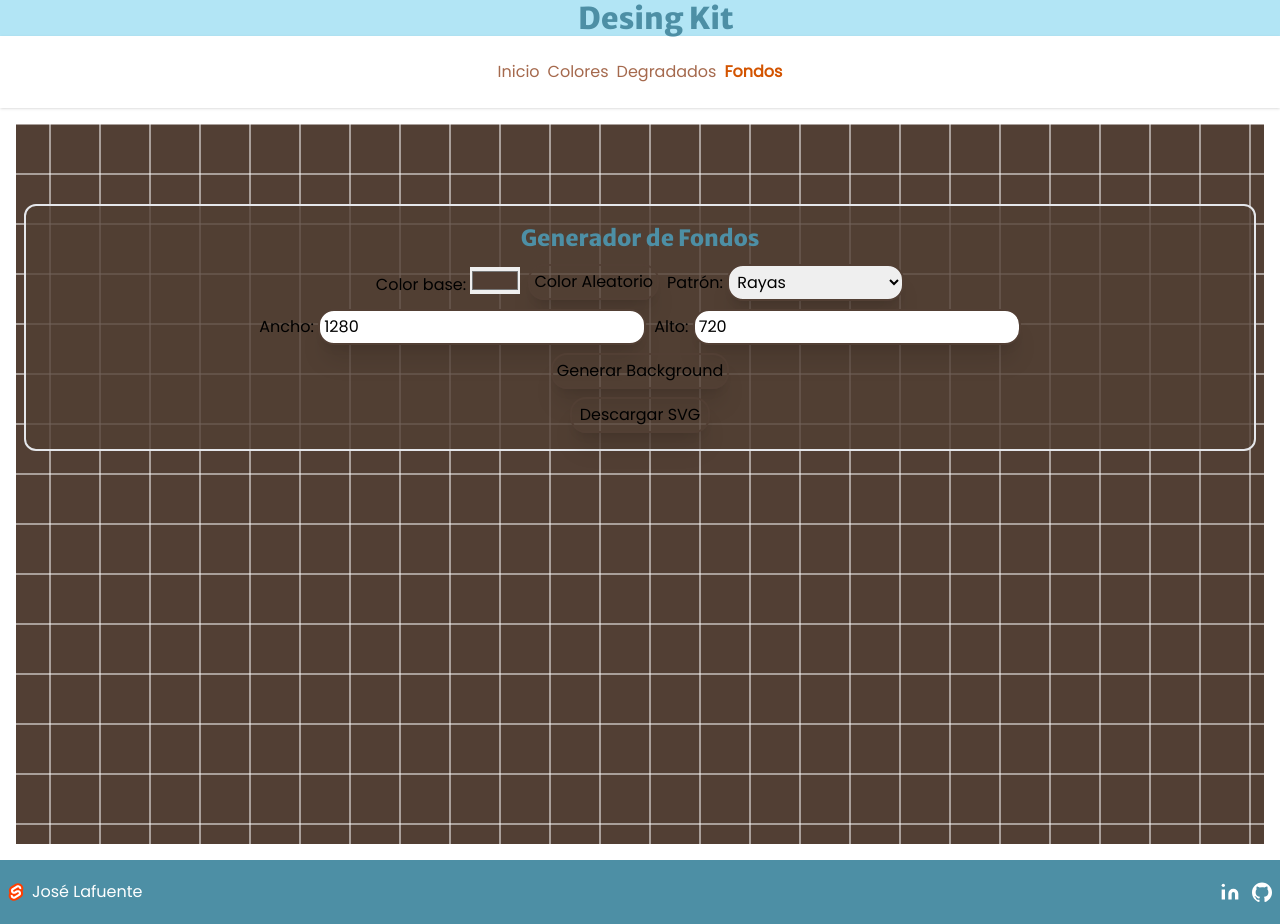
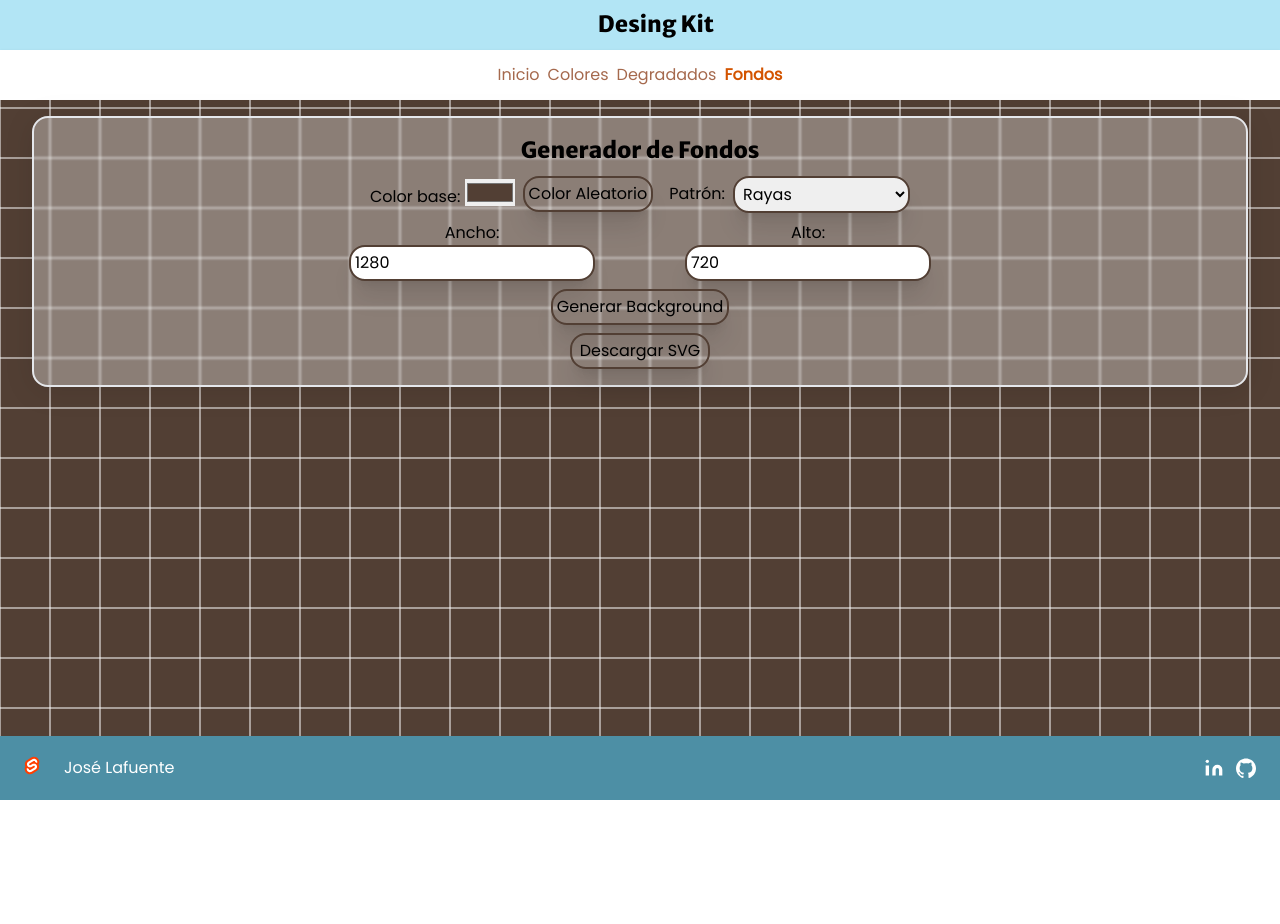
Before and after one commit to LafuenteColoradoJose/desing-kit, a SvelteKit app: page /patterns in a window 1280 px wide. After the commit the page ends 800 px from the top, so only its background shows below. Built offline with nearby package versions, Linux system fonts and the light colour scheme; some icons are missing.

Commit message:
feat: Improve layout and styling of color, pattern, and gradient pages

```diff
--- a/src/components/backgrounds.svelte
+++ b/src/components/backgrounds.svelte
@@ -12,7 +12,7 @@
 
 	let opaccity = 0.8;
 	let baseColor = generateRandomColor();
-	let rgbaColor = `rgba(${parseInt(baseColor.slice(1, 3), 16)}, ${parseInt(baseColor.slice(3, 5), 16)}, ${parseInt(baseColor.slice(5, 7), 16)}, ${opaccity})`;
+	// let rgbaColor = `rgba(${parseInt(baseColor.slice(1, 3), 16)}, ${parseInt(baseColor.slice(3, 5), 16)}, ${parseInt(baseColor.slice(5, 7), 16)}, ${opaccity})`;
 	let pattern = 'stripes';
 	let width = 1280;
 	let height = 720;
@@ -54,14 +54,18 @@
 	$: generateSvg();
 </script>
 
-<div id="preview" class="flex flex-col justify-start w-full h-screen md:h-[720px]" style="background-image: url({svgDataUrl_value})">
+<div
+	id="preview"
+	class="flex flex-col justify-start w-full h-full"
+	style="background-image: url({svgDataUrl_value})"
+>
 	<div
 		id="form"
-		class="flex flex-col justify-center items-center gap-2 border-2 rounded-xl mt-20 mx-2 py-4"
-		style="background-color: {rgbaColor}; border-color: {baseColor}, 0.2;"
+		class="flex flex-col justify-center items-center gap-2 border-2 px-8 rounded-xl mt-4 mx-8 py-4"
 	>
-		<h1 class="text-center">Generador de Fondos</h1>
-		<div class="flex flex-col justify-between items-center gap-2 md:flex-row md:gap-">
+		<h1>Generador de Fondos</h1>
+
+		<div class="flex flex-col justify-center items-center gap-2 md:flex-row">
 			<label>
 				Color base:
 				<input type="color" bind:value={baseColor} />
@@ -71,9 +75,10 @@
 				style="border: 2px solid {baseColor};"
 				class="rounded-2xl p-1 shadow-xl">Color Aleatorio</button
 			>
-			<label>
-				Patrón:
+			<div class="flex flex-col justify-start items-center"></div>
+			<label for="patterns"> Patrón: </label>
 			<select
+				id="patterns"
 				bind:value={pattern}
 				style="border: 2px solid {baseColor};"
 				class="rounded-2xl p-1 shadow-xl"
@@ -85,29 +90,30 @@
 				<option value="waves">Olas</option>
 				<option value="diagonalLines">Líneas Diagonales</option>
 			</select>
-			</label>
 		</div>
-		<div class="flex flex-col justify-between items-center gap-2 md:flex-row md:gap-">
-			<label>
-				Ancho:
+		<div class="flex flex-col justify-center items-center gap-2 md:flex-row">
+			<div class="flex flex-col justify-start items-center">
+				<label for="width"> Ancho: </label>
 				<input
+					id="width"
 					style="border: 2px solid {baseColor};"
-					class="rounded-2xl p-1 shadow-xl"
+					class="rounded-2xl p-1 shadow-xl w-3/4"
 					type="number"
 					bind:value={width}
 					min="1"
 				/>
-			</label>
-			<label>
-				Alto:
+			</div>
+			<div class="flex flex-col justify-start items-center">
+				<label laber for="height"> Alto: </label>
 				<input
+					id="height"
 					style="border: 2px solid {baseColor};"
-					class="rounded-2xl p-1 shadow-xl"
+					class="rounded-2xl p-1 shadow-xl w-3/4"
 					type="number"
 					bind:value={height}
 					min="1"
 				/>
-			</label>
+			</div>
 		</div>
 		<button
 			style="border: 2px solid {baseColor};"
@@ -127,4 +133,12 @@
 		background-position: center;
 		background-repeat: repeat;
 	}
+
+	#form {
+		background: rgba(255, 255, 255, 0.33);
+		border-radius: 16px;
+		box-shadow: 0 4px 30px rgba(0, 0, 0, 0.1);
+		backdrop-filter: blur(1.1px);
+		-webkit-backdrop-filter: blur(1.1px);
+	}
 </style>
--- a/src/components/footer.svelte
+++ b/src/components/footer.svelte
@@ -2,13 +2,15 @@
 </script>
 
 <footer>
-	<section class="flex flex-row justify-between px-2 items-center bg-[#4d8fa5] text-white h-16">
-		<article class="flex flex-row gap-2">
-			<img src="/svelte-1.svg" alt="svelte" class="w-4 h-auto" />
-			<stron>José Lafuente</stron>
+	<section class="flex flex-row justify-between items-center px-6 bg-[#4d8fa5] text-white w-screen h-16">
+		<article class="flex flex-row gap-6">
+			<a href="https://svelte.dev" target="_blank" rel="noopener noreferrer">
+				<img src="/svelte-1.svg" alt="svelte" class="w-4 h-auto" />
+			</a>
+			<stron><a href="mailto:joselafuente77@gmail.com">José Lafuente</stron>
 		</article>
 
-		<span class="inline-flex sm:ml-auto sm:mt-0 mt-4 justify-center sm:justify-start">
+		<span class="flex flex-row justify-center items-center">
 			<a href="https://www.linkedin.com/in/joselafuentecolorado/" target="_blank" class="ml-3">
 			  <svg fill="currentColor" stroke="currentColor" stroke-linecap="round" stroke-linejoin="round" stroke-width="0" class="w-5 h-5" viewBox="0 0 24 24">
 				<path stroke="none" d="M16 8a6 6 0 016 6v7h-4v-7a2 2 0 00-2-2 2 2 0 00-2 2v7h-4v-7a6 6 0 016-6zM2 9h4v12H2z"></path>
--- a/src/components/gradient-generator.svelte
+++ b/src/components/gradient-generator.svelte
@@ -80,8 +80,8 @@
 --gradient-3:{colors[2]};
 --gradient-4:{colors[3]};"
 
- class="flex flex-col justify-center items-center gap-2 pb-4">
-	<h1 >Generador de Degradados</h1>
+ class="flex flex-col justify-center items-center gap-2 pb-4 w-full h-full">
+	<h1>Generador de Degradados</h1>
 	<button on:click={randomColors} class="border-2 border-[#4d8fa5] rounded-2xl p-1"
 		>Colores Aleatorios</button
 	>
@@ -110,10 +110,6 @@
 
 <style>
 
-    h1 {
-        text-shadow: 0.5px 1px 1px white;
-    }
-
 	#gradientAnimation {
 		background: linear-gradient(
 			var(--deg),
--- a/src/components/nav-bar.svelte
+++ b/src/components/nav-bar.svelte
@@ -2,7 +2,7 @@
     import { page } from '$app/stores';
   </script>
 
-  <nav class="shadow" >
+  <nav class="flex shadow h-[50px]" >
       <div class="container flex items-center justify-center p-6 mx-auto gap-2" >
           <a href="/" class="{($page.url.pathname === '/') ? 'active' : ''}">Inicio</a>
 
--- a/src/components/pallete-colors.svelte
+++ b/src/components/pallete-colors.svelte
@@ -67,14 +67,10 @@
 	}
 </script>
 
-<div class="flex flex-col justify-center items-center mt-2">
-	<h1 class="text-center">Generador de Colores</h1>
-	<div class="flex flex-col justify-center items-center gap-2 my-4 md:flex-row md:gap-3">
-		<button
-			on:click={updateBaseColor}
-			style="border: 2px solid {baseColor};"
-			class="border-2 rounded-2xl p-1">Color Aleatorio</button
-		>
+<div class="flex flex-col items-center gap-2 h-full sm:justify-center md:gap-10">
+	<h1>Generador de Colores</h1>
+	<div class="flex flex-col justify-center items-center gap-2 md:flex-row md:gap-3">
+
 		<div class="flex flex-row items-center gap-2">
 			<label for="baseColor"> Color base: </label>
 			<input
@@ -97,35 +93,42 @@
 				<option value="triadic">Triádica</option>
 			</select>
 		</div>
-		<button
-			on:click={generatePalette}
-			style="border: 2px solid {baseColor};"
-			class="border-2 rounded-2xl p-1">Generar Paleta</button
-		>
+		<div>
+			<button
+				on:click={generatePalette}
+				style="border: 2px solid {baseColor};"
+				class="border-2 rounded-2xl p-1">Generar Paleta</button
+			>
+			<button
+				on:click={updateBaseColor}
+				style="border: 2px solid {baseColor};"
+				class="border-2 rounded-2xl p-1">Color Aleatorio</button
+			>
+		</div>
 	</div>
 
-	<div style="border: 2px solid {baseColor};" class="flex flex-col justify-center items-center p-3 border-2 rounded-2xl w-9/12 h-[450px] ">
+	<div style="border: 2px solid {baseColor};" class="flex flex-col justify-center items-center p-3 rounded-2xl w-[82dvw] h-[40dvh]">
 		{#each palette as color}
-			<div class="color" style="background-color: {color};"></div>
-			<div class="flex flex-row gap-3 pl-3">
-				<span>
+			<div class="color w-[70dvw] h-[2dvh] m-2 px-4" style="background-color: {color};"></div>
+			<div class="flex flex-row">
+				<span class="text-base">
 					{color} <br />
 				</span>
-				<span>
+				<span class="text-sm">
 					{hexToRgb(color)}
 				</span>
 			</div>
 		{/each}
 	</div>
+
 </div>
 
 <style>
 	.color {
-		width: 50dvw;
-		height: 5dvh;
 		margin: 10px;
 		padding-left: 10px;
 		border: 2px solid #333;
 		border-radius: 4px;
 	}
+
 </style>
--- a/src/routes/+layout.svelte
+++ b/src/routes/+layout.svelte
@@ -16,12 +16,12 @@
 	// console.log(svgDataUrl_value);
 </script>
 
-<header>
-	<div class="flex flex-row justify-center items-center bg-[#b2e5f5] gap-2">
+<header class="flex flex-col justify-between w-full h-[100px]">
+	<div class="flex flex-row justify-center items-center bg-[#b2e5f5] gap-2 h-[50px]">
 		<div class="icon">
 			<MdBuild />
 		</div>
-		<h1 class="text-3xl" >Desing Kit</h1>
+		<h1>Desing Kit</h1>
 	</div>
 	<NavBar />
 </header>
@@ -34,13 +34,16 @@
 <style>
 	:global(h1, h2, h3, h4, h5, h6) {
 		font-family: 'Merriweather Sans', sans-serif;
-		color: #4d8fa5;
-		font-weight: 800;
 
 	}
 
 	:global(h1) {
 		font-size: 1.4rem;
+		text-align: center;
+		font-display: swap;
+		color: black;
+		font-weight: 800;
+
 	}
 	:global(p, a, span, label, input, select, button) {
 		font-family: 'Poppins', sans-serif;
@@ -55,7 +58,7 @@
 		display: flex;
 		flex-direction: column;
 		justify-content: space-between;
-		align-items: normal;
+		align-items: center;
 	}
 
 	:global(.icon) {
@@ -64,9 +67,14 @@
 		color: #4d8fa5;
 	}
 
-	/* main {
+	:global(main) {
+		display: flex;
+		flex-direction: column;
+		justify-content: center;
+		align-items: center;
 		width: 100%;
-		height: 100%;
-		background-size: contain;
-	} */
+		height: 100dvh;
+	}
+
+
 </style>
--- a/src/routes/+page.svelte
+++ b/src/routes/+page.svelte
@@ -3,11 +3,9 @@
 </script>
 
 <section in:fade={{ duration: 500 }} class="mt-4">
-	<article class="flex flex-col justify-evenly items-center px-8 gap-6 md:px-12 lg:px-44">
+	<article class="flex flex-col items-center px-8 gap-2 md:px-12 md:gap-28 lg:px-44 lg:gap-20">
 
-		<div class="flex justify-center">
-			<img class="w-auto h-12" src="/sveltekit.png" alt="svelte machine logo" />
-		</div>
+			<img class="w-auto h-8 md:h-20 lg:h-28" src="/sveltekit.png" alt="svelte machine logo" />
 
 		<div class="flex flex-col justify-between items-center lg:flex-row">
                 <div>
@@ -21,7 +19,7 @@
                     <p>Para colaborar o preguntar, contáctame. ¡Disfruta las herramientas!</p>
                 </div>
 
-			<div id="logoSvelteKit" class="w-8/12 h-auto md:w-6/12 lg:w-4/12">
+			<div id="logoSvelteKit" class="w-6/12 h-auto md:w-6/12 lg:w-4/12">
 				<img src="svelte-machine.png" alt="Svelte machine Logo" />
 			</div>
 		</div>
--- a/src/routes/colors/+page.svelte
+++ b/src/routes/colors/+page.svelte
@@ -3,7 +3,7 @@
     import { fade } from 'svelte/transition';
 </script>
 
-<div in:fade={{ duration: 500 }} class="pb-4" >
+<div in:fade={{ duration: 500 }} class="flex flex-col justify-between items-center w-full h-full" >
     <PalleteColors />
 </div>
 
--- a/src/routes/gradients/+page.svelte
+++ b/src/routes/gradients/+page.svelte
@@ -3,7 +3,7 @@
 	import GradientGenerator from '../../components/gradient-generator.svelte';
 </script>
 
-<div in:fade={{ duration: 500 }}>
+<div in:fade={{ duration: 500 }} class="flex flex-col justify-between items-center w-full h-full">
 	<GradientGenerator />
 </div>
 
--- a/src/routes/patterns/+page.svelte
+++ b/src/routes/patterns/+page.svelte
@@ -3,7 +3,7 @@
 	import Backgrounds from "../../components/backgrounds.svelte";
 </script>
 
-<div in:fade={{ duration: 500 }} class="p-4">
+<div in:fade={{ duration: 500 }} class="flex flex-col justify-between items-center w-full h-full">
 	<Backgrounds />
 </div>
 
```
Lines whose indentation alone changed are shown as unchanged.
